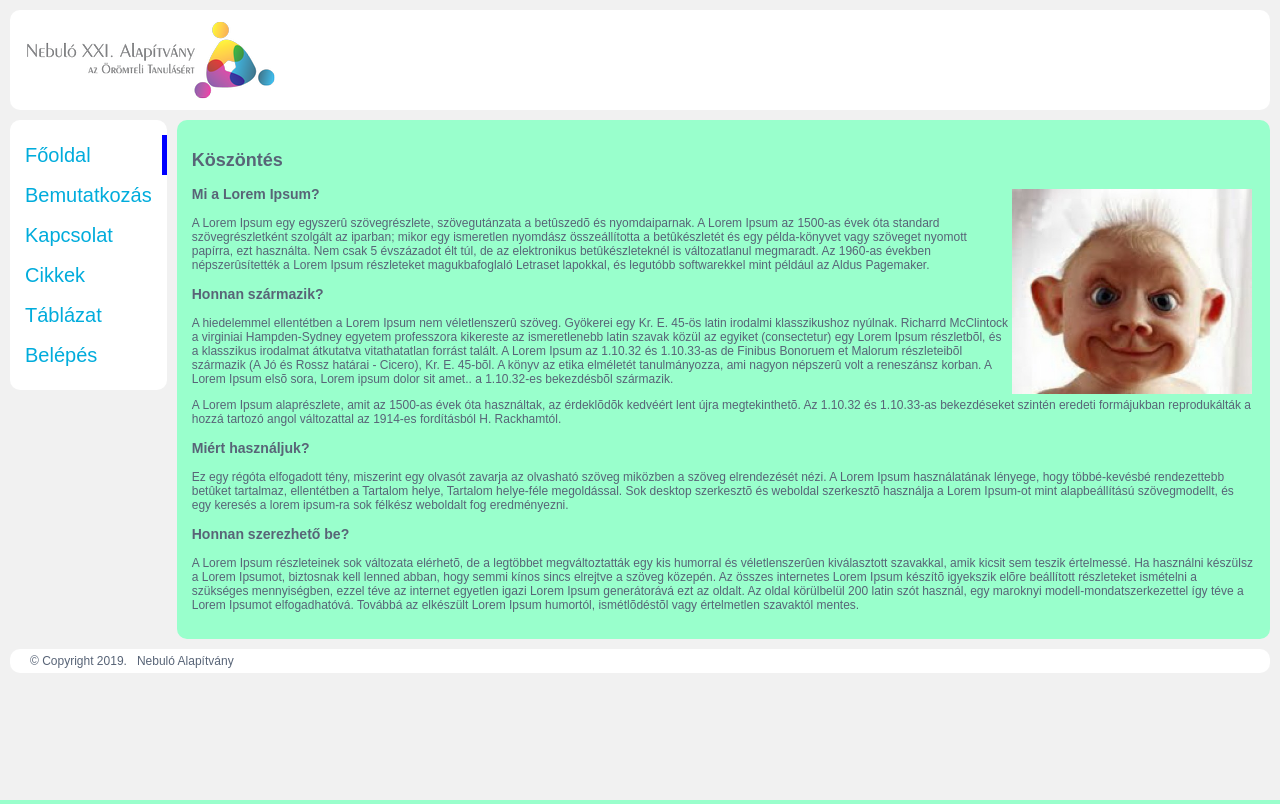
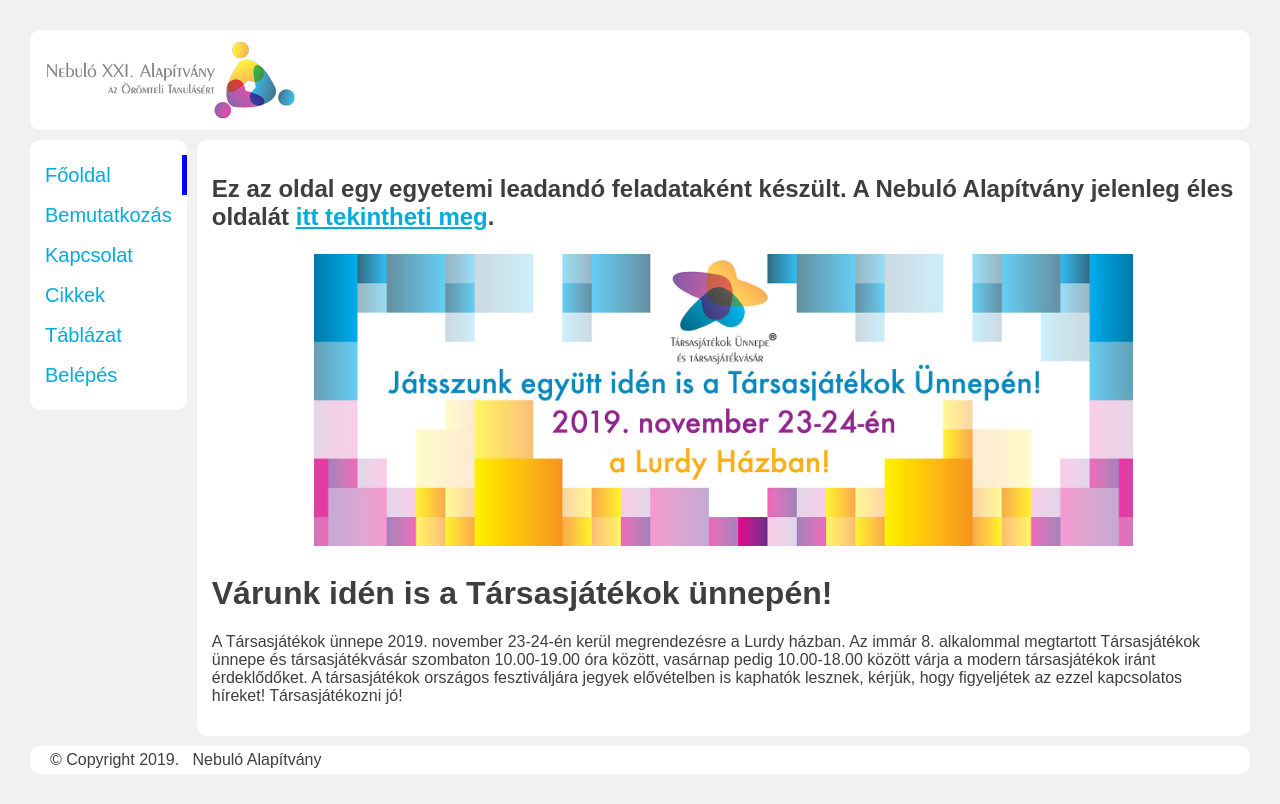
Before and after one commit to trzsolt/webprog, a PHP site: page / in a window 1280 px wide. Run offline with PHP 8.4, Linux system fonts and the light colour scheme; some libraries are stand-ins or nearby versions.

Commit message:
Főoldal kb kész.

```diff
--- a/styles/stilus.css
+++ b/styles/stilus.css
@@ -20,12 +20,12 @@
 }
 
 body {
-	margin: 0;
-	padding: 0;
+	margin: 10px;
+	padding: 10px;
 	background: #F1F1F1;
 	font-family: Arial, Helvetica, sans-serif;
-	font-size: 12px;
-	color: rgb(88, 100, 119);
+	font-size: 16px;
+	color: #3F3D3E;
 }
 
 div#wrapper {
@@ -70,14 +70,11 @@
     display: table-cell;
     width: 100%;
     border-radius: 10px;
-    background-color: #99FFCC;
+    background-color: #FFFFFF;
     padding: 15px;
 }
 
 div#content img{
-    float: right;
-    width: 20em;
-    height: auto;
 
     padding: 3px;
 }
--- a/templates/index.tpl.php
+++ b/templates/index.tpl.php
@@ -11,7 +11,7 @@
 <body>
 	<div id="fejlec">
 			<div id="logo">
-				<img src="./images/<?=$fejlec['kepforras']?>" alt="<?=$fejlec['kepalt']?>">
+				<a href="https://webprog-nebulo-alapitvany.000webhostapp.com/"><img src="./images/<?=$fejlec['kepforras']?>" alt="<?=$fejlec['kepalt']?>"></a>
 			</div>
 		    <div id="kereso">
                 <script>
--- a/templates/pages/fooldal.tpl.php
+++ b/templates/pages/fooldal.tpl.php
@@ -1,11 +1,4 @@
-<h2>Köszöntés</h2>
-<img src="./images/arc.jpg">
-<h3>Mi a Lorem Ipsum?</h3>
-<p>A Lorem Ipsum egy egyszerû szövegrészlete, szövegutánzata a betûszedõ és nyomdaiparnak. A Lorem Ipsum az 1500-as évek óta standard szövegrészletként szolgált az iparban; mikor egy ismeretlen nyomdász összeállította a betûkészletét és egy példa-könyvet vagy szöveget nyomott papírra, ezt használta. Nem csak 5 évszázadot élt túl, de az elektronikus betûkészleteknél is változatlanul megmaradt. Az 1960-as években népszerûsítették a Lorem Ipsum részleteket magukbafoglaló Letraset lapokkal, és legutóbb softwarekkel mint például az Aldus Pagemaker.</p>
-<h3>Honnan származik?</h3>
-<p>A hiedelemmel ellentétben a Lorem Ipsum nem véletlenszerû szöveg. Gyökerei egy Kr. E. 45-ös latin irodalmi klasszikushoz nyúlnak. Richarrd McClintock a virginiai Hampden-Sydney egyetem professzora kikereste az ismeretlenebb latin szavak közül az egyiket (consectetur) egy Lorem Ipsum részletbõl, és a klasszikus irodalmat átkutatva vitathatatlan forrást talált. A Lorem Ipsum az 1.10.32 és 1.10.33-as de Finibus Bonoruem et Malorum részleteibõl származik (A Jó és Rossz határai - Cicero), Kr. E. 45-bõl. A könyv az etika elméletét tanulmányozza, ami nagyon népszerû volt a reneszánsz korban. A Lorem Ipsum elsõ sora, Lorem ipsum dolor sit amet.. a 1.10.32-es bekezdésbõl származik.</p>
-<p>A Lorem Ipsum alaprészlete, amit az 1500-as évek óta használtak, az érdeklõdõk kedvéért lent újra megtekinthetõ. Az 1.10.32 és 1.10.33-as bekezdéseket szintén eredeti formájukban reprodukálták a hozzá tartozó angol változattal az 1914-es fordításból H. Rackhamtól.</p>
-<h3>Miért használjuk?</h3>
-<p>Ez egy régóta elfogadott tény, miszerint egy olvasót zavarja az olvasható szöveg miközben a szöveg elrendezését nézi. A Lorem Ipsum használatának lényege, hogy többé-kevésbé rendezettebb betûket tartalmaz, ellentétben a Tartalom helye, Tartalom helye-féle megoldással. Sok desktop szerkesztõ és weboldal szerkesztõ használja a Lorem Ipsum-ot mint alapbeállítású szövegmodellt, és egy keresés a lorem ipsum-ra sok félkész weboldalt fog eredményezni.</p>
-<h3>Honnan szerezhető be?</h3>
-<p>A Lorem Ipsum részleteinek sok változata elérhetõ, de a legtöbbet megváltoztatták egy kis humorral és véletlenszerûen kiválasztott szavakkal, amik kicsit sem teszik értelmessé. Ha használni készülsz a Lorem Ipsumot, biztosnak kell lenned abban, hogy semmi kínos sincs elrejtve a szöveg közepén. Az összes internetes Lorem Ipsum készítõ igyekszik elõre beállított részleteket ismételni a szükséges mennyiségben, ezzel téve az internet egyetlen igazi Lorem Ipsum generátorává ezt az oldalt. Az oldal körülbelül 200 latin szót használ, egy maroknyi modell-mondatszerkezettel így téve a Lorem Ipsumot elfogadhatóvá. Továbbá az elkészült Lorem Ipsum humortól, ismétlõdéstõl vagy értelmetlen szavaktól mentes.</p>
+<h2>Ez az oldal egy egyetemi leadandó feladataként készült. A Nebuló Alapítvány jelenleg éles oldalát <a href="http://nebuloalapitvany.hu" target="new">itt tekintheti meg</a>.</h2>
+<div align="center"><img src="./images/2019.jpg" width="80%"></div>
+<h1>Várunk idén is a Társasjátékok ünnepén!</h3>
+<p>A Társasjátékok ünnepe 2019. november 23-24-én kerül megrendezésre a Lurdy házban. Az immár 8. alkalommal megtartott Társasjátékok ünnepe és társasjátékvásár szombaton 10.00-19.00 óra között, vasárnap pedig 10.00-18.00 között várja a modern társasjátékok iránt érdeklődőket. A társasjátékok országos fesztiváljára jegyek elővételben is kaphatók lesznek, kérjük, hogy figyeljétek az ezzel kapcsolatos híreket! Társasjátékozni jó!</p>
```
Also changed, not shown: images/2019.jpg (added), images/arc.jpg (deleted).
